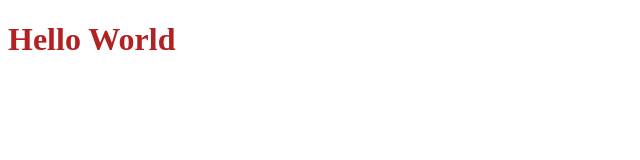
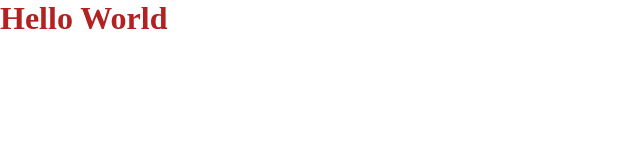
Before and after one commit to peter-c0de/html-temp, a plain HTML site: page index.html in a window 1280 px wide. Shown: the whole page, without its empty margins (0-640 px from the left). Drawn offline with Linux system fonts and the light colour scheme.

Commit message:
style.css Added: Reset Browser Defaults

```diff
--- a/style.css
+++ b/style.css
@@ -1,3 +1,12 @@
+/* Reset Browser Defaults */
+* {
+    padding: 0;
+    margin: 0;
+    box-sizing: border-box;
+}
+
+/* Styles */
+
 h1 {
     color: firebrick ;
 }
```
